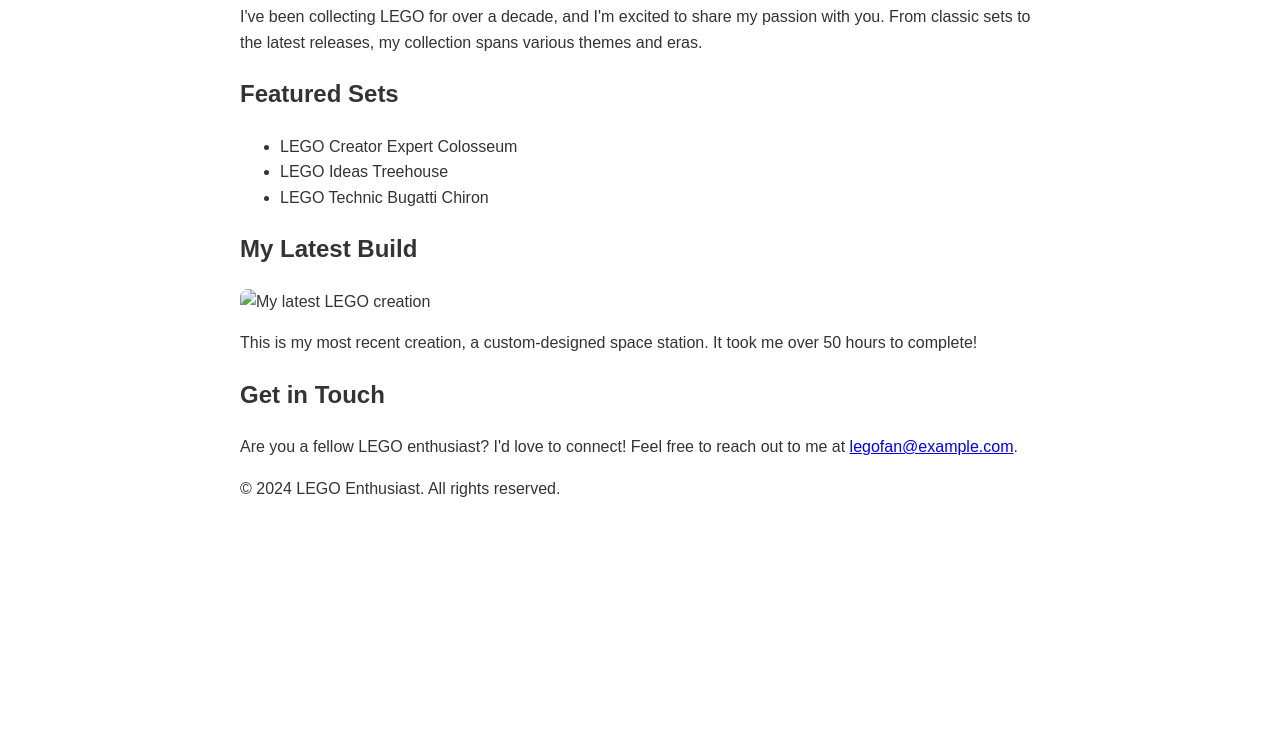
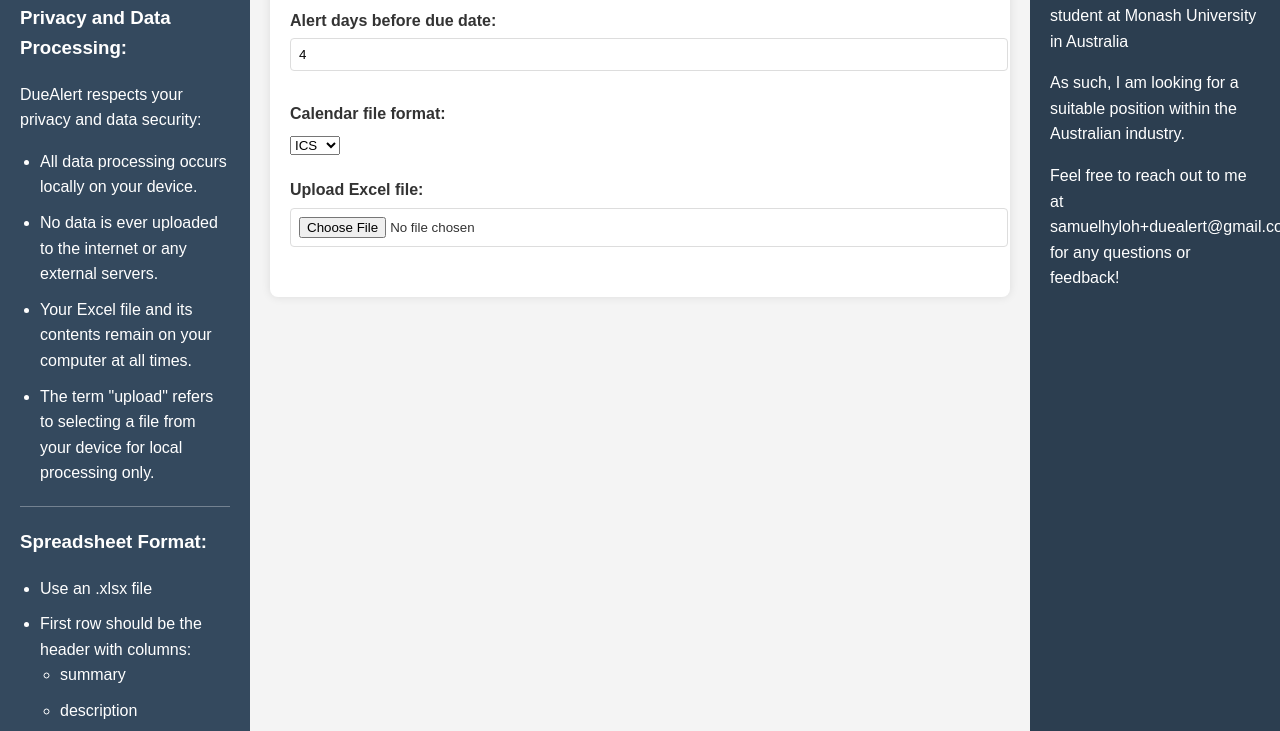
Before and after one commit to Samuel-Loh/duealert, a plain HTML site: page index.html in a window 1280 px wide. Shown: the part 168-899 px from the top of the page. Before the commit the page ends 800 px from the top, so only its background shows below. Drawn offline with Linux system fonts and the light colour scheme.

Commit message:
Update index.html

```diff
--- a/index.html
+++ b/index.html
@@ -3,60 +3,185 @@
 <head>
     <meta charset="UTF-8">
     <meta name="viewport" content="width=device-width, initial-scale=1.0">
-    <title>My Amazing LEGO Collection</title>
+    <title>DueAlert</title>
+    <script src="https://cdnjs.cloudflare.com/ajax/libs/xlsx/0.18.5/xlsx.full.min.js"></script>
     <style>
-        body {
+        body, html {
             font-family: Arial, sans-serif;
             line-height: 1.6;
             color: #333;
-            max-width: 800px;
-            margin: 0 auto;
+            margin: 0;
+            padding: 0;
+            height: 100%;
+        }
+        .wrapper {
+            display: flex;
+            min-height: 100vh;
+        }
+        .sidebar {
+            color: white;
             padding: 20px;
+            width: 250px;
+            box-sizing: border-box;
+        }
+        .sidebar h2, .sidebar h3 {
+            margin-top: 0;
+        }
+        .lsb {
+            background-color: #34495e;
+        }
+        .rsb {
+            background-color: #2c3e50;
+        }
+        .main-content {
+            flex: 1;
+            padding: 20px;
+            background-color: #f4f4f4;
+            overflow-y: auto;
+        }
+        .container {
+            background-color: white;
+            padding: 20px;
+            border-radius: 8px;
+            box-shadow: 0 0 10px rgba(0,0,0,0.1);
         }
         h1 {
-            color: #e74c3c;
+            color: #2c3e50;
+            text-align: center;
         }
-        .lego-img {
-            max-width: 100%;
-            height: auto;
-            border-radius: 8px;
+        .input-group {
+            margin-bottom: 20px;
+        }
+        label {
+            display: block;
+            margin-bottom: 5px;
+            font-weight: bold;
+        }
+        input[type="number"], input[type="file"] {
+            width: 100%;
+            padding: 8px;
+            margin-bottom: 10px;
+            border: 1px solid #ddd;
+            border-radius: 4px;
+        }
+        table {
+            border-collapse: collapse;
+            width: 100%;
+            margin-top: 20px;
+        }
+        th, td {
+            border: 1px solid #ddd;
+            padding: 12px;
+            text-align: left;
+        }
+        th {
+            background-color: #2c3e50;
+            color: white;
+        }
+        tr:nth-child(even) {
+            background-color: #f2f2f2;
+        }
+        #message {
+            margin-top: 20px;
+            font-weight: bold;
+        }
+        #message a {
+            display: inline-block;
+            background-color: #2c3e50;
+            color: white;
+            padding: 10px 15px;
+            text-decoration: none;
+            border-radius: 4px;
+            transition: background-color 0.3s;
+        }
+        #message a:hover {
+            background-color: #34495e;
+        }
+        .sidebar ul {
+            padding-left: 20px;
+        }
+        .sidebar li {
+            margin-bottom: 10px;
+        }
+        .sidebar hr {
+            border: none;
+            border-top: 1px solid #ffffff50;
+            margin: 20px 0;
         }
     </style>
 </head>
 <body>
-    <header>
-        <h1>Welcome to My LEGO World!</h1>
-    </header>
+    <div class="wrapper">
+        <div class="sidebar lsb">
+            <h2>DueAlert</h2>
+            <p>Generate a list of event due dates for import into your favorite calendar.</p>
+            <h3>Privacy and Data Processing:</h3>
+            <p>DueAlert respects your privacy and data security:</p>
+            <ul>
+                <li>All data processing occurs locally on your device.</li>
+                <li>No data is ever uploaded to the internet or any external servers.</li>
+                <li>Your Excel file and its contents remain on your computer at all times.</li>
+                <li>The term "upload" refers to selecting a file from your device for local processing only.</li>
+            </ul>
+            <hr>
+            <h3>Spreadsheet Format:</h3>
+            <ul>
+                <li>Use an .xlsx file</li>
+                <li>First row should be the header with columns:
+                    <ul>
+                        <li>summary</li>
+                        <li>description</li>
+                        <li>due_date</li>
+                    </ul>
+                </li>
+                <li>due_date must be in YYYY-MM-DD format</li>
+                <li>Additional columns will not affect the program</li>
+            </ul>
+            <hr>
+            <h3>How to Use DueAlert:</h3>
+            <ol>
+                <li>Set the number of days before each due date that you want to receive an alert.</li>
+                <li>Upload your Excel file containing due dates, summaries, and descriptions.</li>
+                <li>Review the processed events in the table.</li>
+                <li>Download the generated calendar file (.vcs).</li>
+                <li>Import the .vcs file into your preferred calendar application.</li>
+            </ol>
+            <p>DueAlert will filter out past events and sort upcoming events by due date.</p>
+        </div>
 
-    <main>
-        <section>
-            <h2>About My Collection</h2>
-            <p>I've been collecting LEGO for over a decade, and I'm excited to share my passion with you. From classic sets to the latest releases, my collection spans various themes and eras.</p>
-        </section>
+        <div class="main-content">
+            <div class="container">
+                <h1>DueAlert</h1>
+                <p>Today's date: <span id="today"></span></p>
+                <div class="input-group">
+                    <label for="alertDays">Alert days before due date:</label>
+                    <input type="number" id="alertDays" value="4" min="0">
+                </div>
+                <div class="input-group">
+                    <label for="fileFormat">Calendar file format:</label>
+                    <select id="fileFormat">
+                        <option value="ics" selected>ICS</option>
+                        <option value="vcs">VCS</option>
+                    </select>
+                </div>
+                <div class="input-group">
+                    <label for="fileInput">Upload Excel file:</label>
+                    <input type="file" id="fileInput" accept=".xlsx">
+                </div>
+                <div id="message"></div>
+                <div id="result"></div>
+            </div>
+        </div>
 
-        <section>
-            <h2>Featured Sets</h2>
-            <ul>
-                <li>LEGO Creator Expert Colosseum</li>
-                <li>LEGO Ideas Treehouse</li>
-                <li>LEGO Technic Bugatti Chiron</li>
-            </ul>
-        </section>
+        <div class="sidebar rsb">
+            <h2>About Me</h2>
+            <p>Hello! I'm Samuel Loh, the creator ttttt of DueAlert.</p>
+            <p>I am a final-year Master of AI student at Monash University in Australia</p>
+            <p>As such, I am looking for a suitable position within the Australian industry.</p>
+            <p>Feel free to reach out to me at samuelhyloh+duealert@gmail.com for any questions or feedback!</p>
+        </div>
+    </div>
 
-        <section>
-            <h2>My Latest Build</h2>
-            <img src="latest_build.jpg" alt="My latest LEGO creation" class="lego-img">
-            <p>This is my most recent creation, a custom-designed space station. It took me over 50 hours to complete!</p>
-        </section>
-
-        <section>
-            <h2>Get in Touch</h2>
-            <p>Are you a fellow LEGO enthusiast? I'd love to connect! Feel free to reach out to me at <a href="mailto:legofan@example.com">legofan@example.com</a>.</p>
-        </section>
-    </main>
-
-    <footer>
-        <p>&copy; 2024 LEGO Enthusiast. All rights reserved.</p>
-    </footer>
+    <script src="duealert.min.js"></script>
 </body>
 </html>
```
